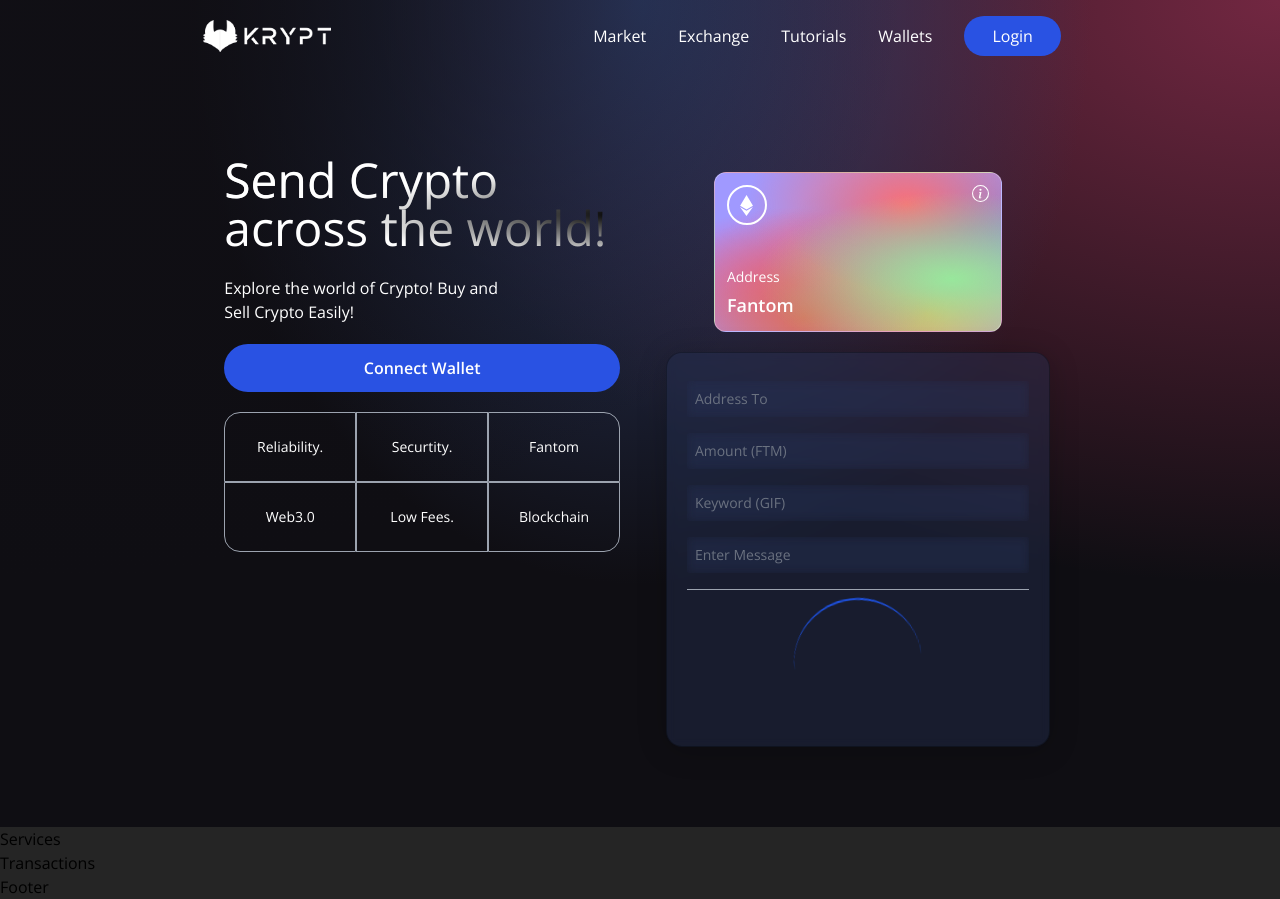
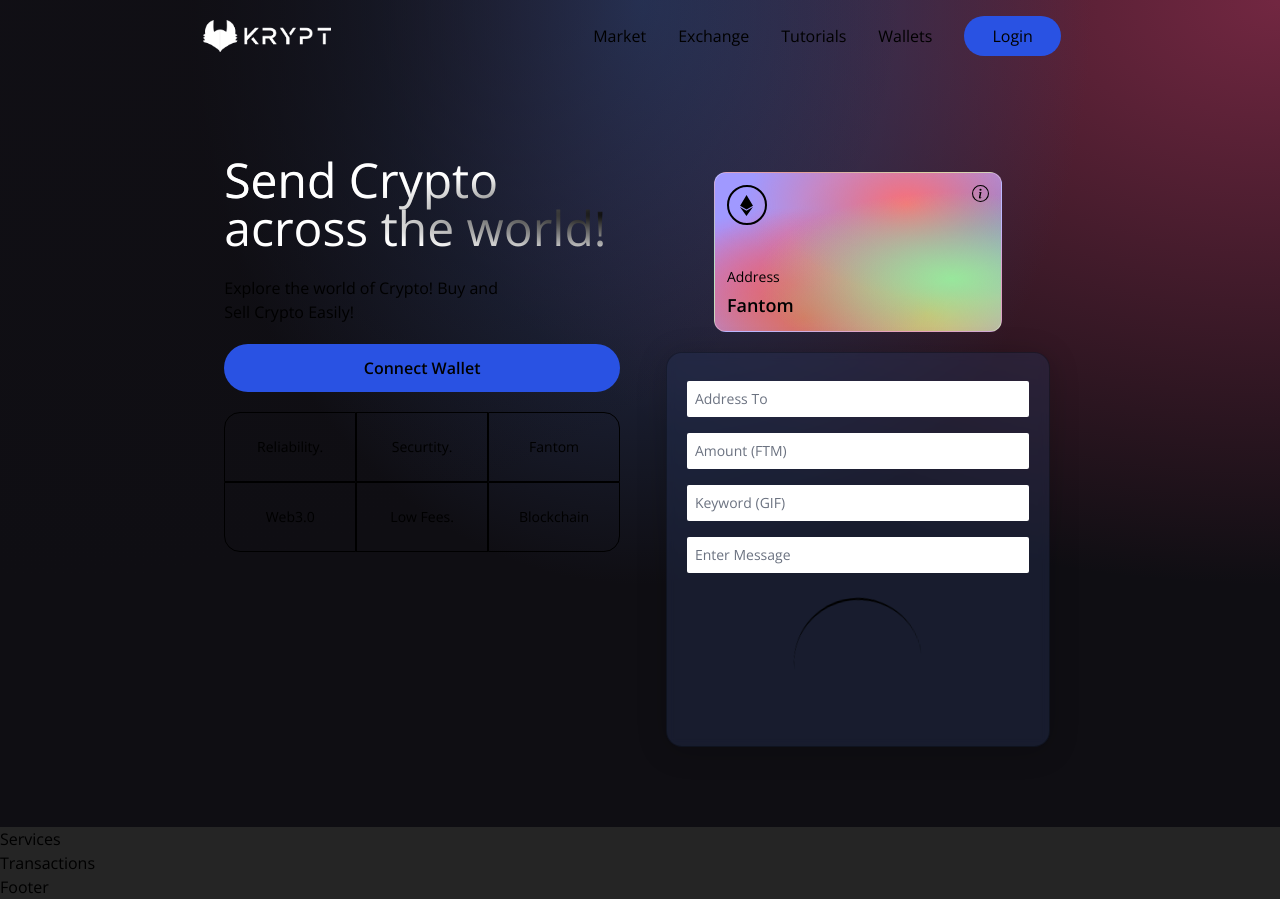
Before and after one commit to 7Yuki/React-TS-GIF-Transactions, a React (Create React App) app: page / in a window 1280 px wide. Built offline with nearby package versions, Linux system fonts and the light colour scheme.

Commit message:
Added common color variables

```diff
--- a/tailwind.config.js
+++ b/tailwind.config.js
@@ -3,6 +3,10 @@ module.exports = {
   mode: "jit",
   darkMode: false, // or 'media' or 'class'
   theme: {
+    colors: {
+      'hover-blue': '#2546bd',
+      'main-blue': '#2952e3'
+    },
     fontFamily: {
       display: ["Open Sans", "sans-serif"],
       body: ["Open Sans", "sans-serif"],
```
